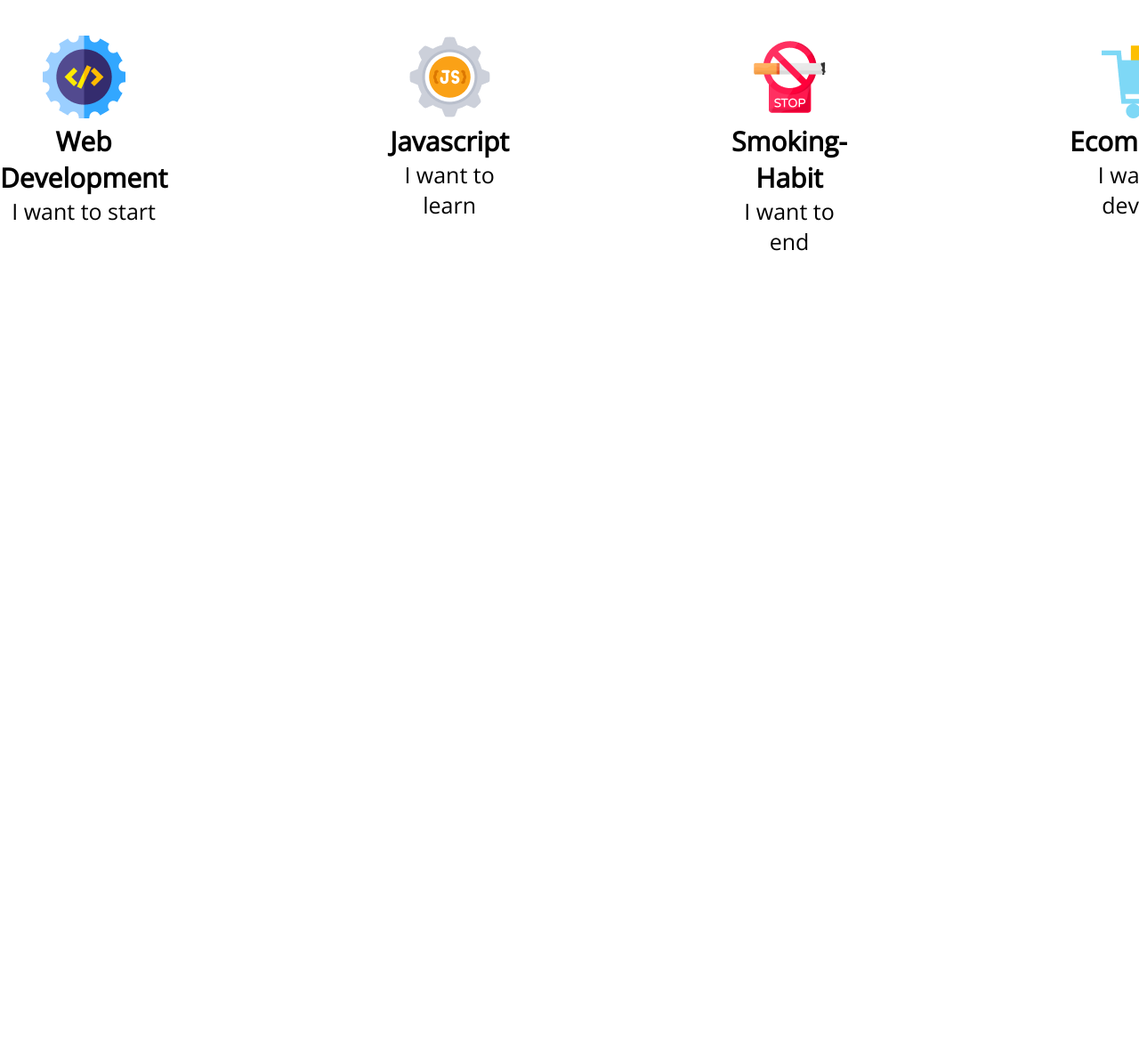
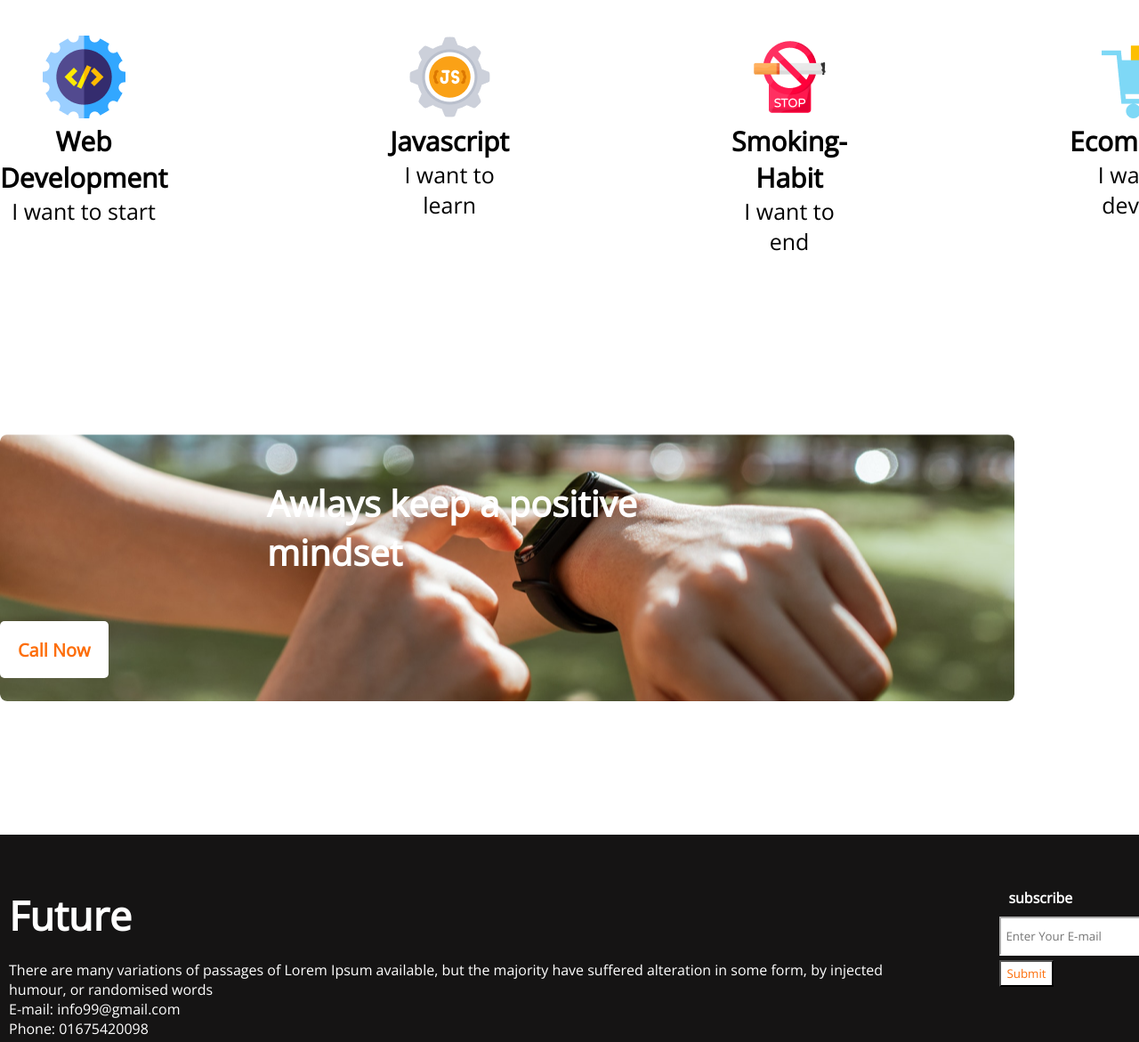
Before and after one commit to SumayaJahidRumpa7/Assignment-1, a plain HTML site: page index.html in a window 1280 px wide. Shown: the part 1826-2997 px from the top of the page at 89% size. Before the commit the page ends 2114 px from the top, so only its background shows below. Drawn offline with nearby package versions, Linux system fonts and the light colour scheme.

Commit message:
added contact

```diff
--- a/index.html
+++ b/index.html
@@ -61,12 +61,40 @@
                 </div>
             </section>
 
-    </header>
-    <main>
+         <!-- image section -->
+         <main>
+         <section class="img-content">
+            <h3 class="image-title">Awlays keep a positive mindset</h3>
+            <button class="btnn-primary">Call Now</button>
+        </section>
+    </main>
 
-    </main>
+    <!-- contact section -->
     <footer>
-
+         <section class="contact">
+            <div>
+              <h3 class="contact-title">Future</h3>
+              <p class="contact-name">There are many variations of passages of Lorem Ipsum available, but the majority have suffered alteration in some form, by injected humour, or randomised words <br>
+            E-mail: info99@gmail.com <br>
+            Phone: 01675420098 </p>
+             <a href="" class="contact-icons">
+                <img src="images/icons/fb.png" alt="">
+             </a>
+             <a href="" class="contact-icons">
+                <img src="images/icons/twitter.png" alt="">
+             </a>
+             <a href="" class="contact-icons">
+                <img src="images/icons/youtube.png" alt="">
+             </a>
+             </div>
+            <div>
+               <h4 class="contact-subscription">subscribe</h4>
+                <form action="">
+                    <input type="text" name="" id="" placeholder="Enter Your E-mail"> <br>
+                    <input type="submit" value="Submit">
+                </form>
+            </div>
+         </section>
     </footer>
 </body>
 </html>
--- a/styles/portfolio.css
+++ b/styles/portfolio.css
@@ -84,3 +84,76 @@
     font-weight: 500;
     font-size: 25px;
 }
+
+/* image style */
+.img-content{
+    background-image: url(../images/watch.png);
+    border-radius: 8px;
+    background-repeat: no-repeat;
+    width: 1140px;
+    height: 300px;
+    background-position: center;
+    margin-top: 200px;
+}
+.image-title{
+    font-weight: 700;
+    font-size: 40px;
+    color:rgb(255, 255, 255);
+    padding: 50px 300px;
+
+}
+.btnn-primary{
+    height: 64px;
+    background-color: white;
+    border-radius: 5px;
+    color: #FD6E0A;
+    font-weight: 600;
+    font-size: 20px;
+    border: 0;
+    padding:18px 20px ;
+}
+
+/* contact styles */
+.contact{
+    background: #151414;
+    display: flex;
+    margin-top: 150px;
+    gap: 100px;
+}
+.contact .contact-title{
+    text-align: left;
+    margin-top: 50px;
+    font-weight: 700;
+    font-size: 45px;
+    color: white;
+    padding: 10px;
+}
+.contact .contact-name{
+     color: white;
+     padding: 10px;
+     text-align: left;
+}
+.contact .contact-icons{
+
+}
+.contact .contact-subscription{
+    text-align: left;
+    margin-top: 50px;
+    color: white;
+    padding: 10px;
+}
+input{
+    height: 30px;
+}
+.contact input[type=text]   {
+    padding: 5px;
+    border-color: white;
+    width:100%;
+    margin-bottom: 5px;
+
+    color: white;
+}
+.contact input[type=submit]{
+    color: #FD6E0A;
+    background-color: white;
+}
```
Also changed, not shown: styles/image.css (added), styles/image.html (added).
